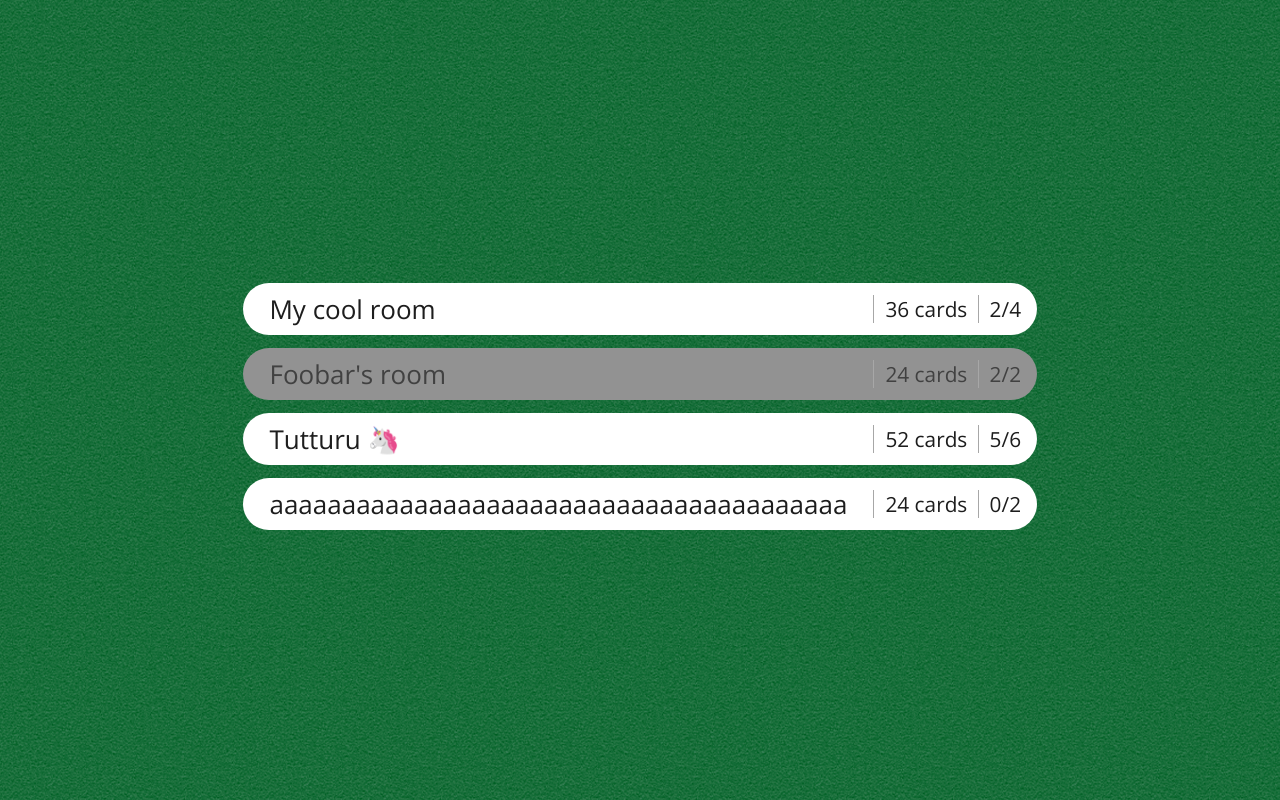
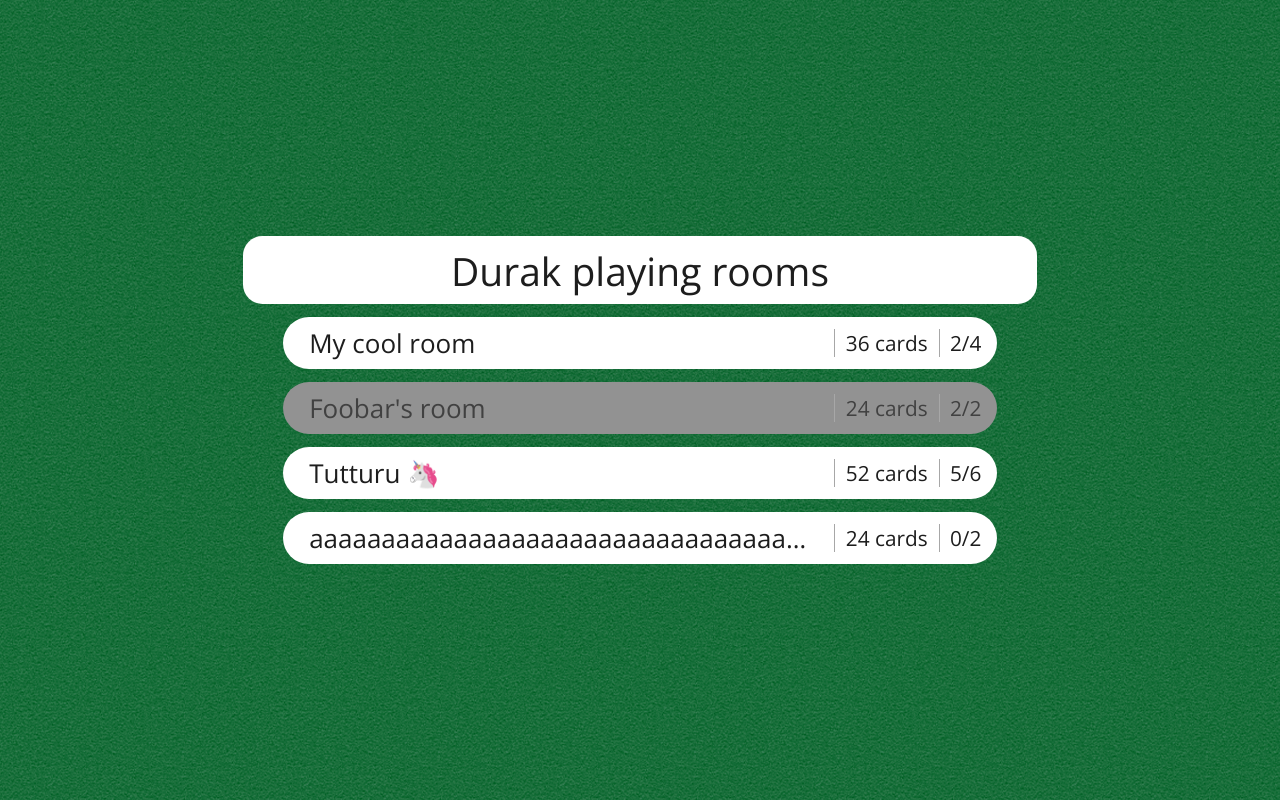
Before and after one commit to vijexa/durak-online, a React (Create React App) app in the folder client/: page / in a window 1280 px wide. Built offline with nearby package versions, Linux system fonts and the light colour scheme.

Commit message:
added header for lobby

```diff
--- a/client/src/components/lobby/Lobby.tsx
+++ b/client/src/components/lobby/Lobby.tsx
@@ -1,11 +1,15 @@
 import React from 'react'
 import styled from 'styled-components'
+
 import RoomList from './RoomList'
+import LobbyHeader from './LobbyHeader'
 
 import sampleRoomData from '../../sample-data/sampleRoomData'
 
 const Container = styled.div`
   display: flex;
+  flex-direction: column;
+  align-items: center;
   min-width: 50%;
   max-width: 90%;
   color: #1d1d1d;
@@ -18,6 +22,7 @@ interface LobbyProps {
 export default function Lobby (props: LobbyProps) {
   return (
     <Container>
+      <LobbyHeader />
       <RoomList rooms={sampleRoomData} />
     </Container>
   )
--- /dev/null
+++ b/client/src/components/lobby/LobbyHeader.tsx
@@ -0,0 +1,28 @@
+import React from 'react'
+import styled from 'styled-components'
+
+const Container = styled.div`
+  font-size: 1.5em;
+  text-align: center;
+  box-sizing: border-box;
+  display: flex;
+  align-items: center;
+  justify-content: center;
+  width: 100%;
+  height: 1.75em;
+  border-radius: 0.5em;
+
+  background-color: white;
+`
+
+interface LobbyHeaderProps {
+
+}
+
+export default function LobbyHeader (props: LobbyHeaderProps) {
+  return (
+    <Container>
+      Durak playing rooms
+    </Container>
+  )
+}
--- a/client/src/components/lobby/RoomList.tsx
+++ b/client/src/components/lobby/RoomList.tsx
@@ -7,7 +7,7 @@ import RoomRecord from './RoomRecord'
 const Container = styled.div`
   display: flex;
   flex-direction: column;
-  width: 100%;
+  width: 90%;
 `
 
 interface RoomListProps {
```
